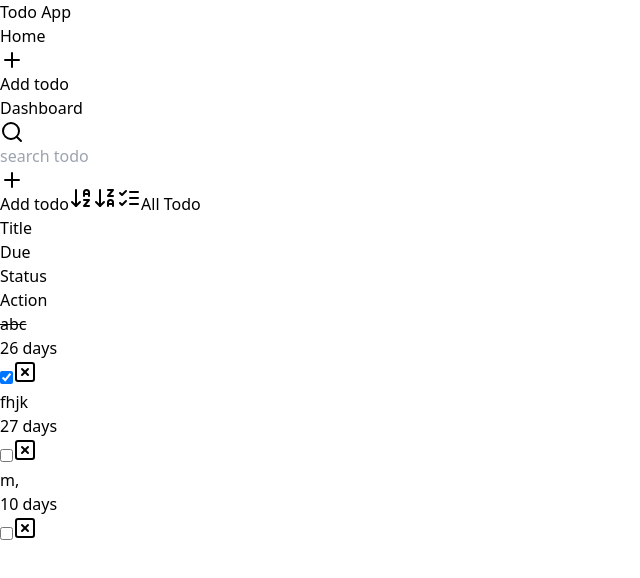
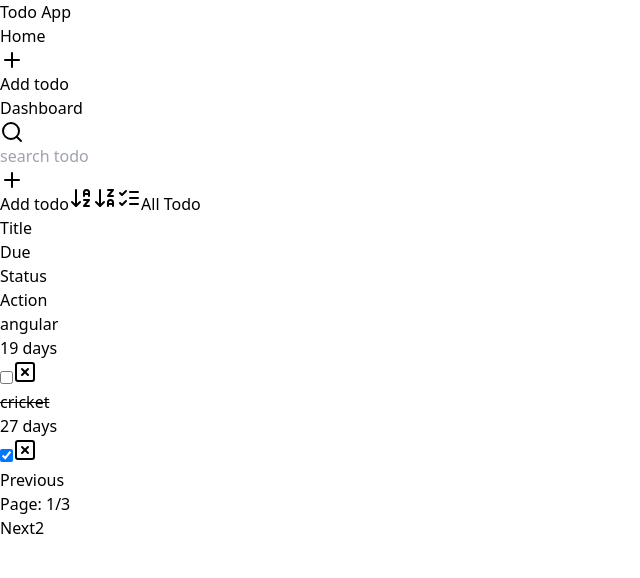
Before and after one commit to dinnupatel100/react-assignments, a React (Vite) app in the folder react-app/: page / in a window 1280 px wide. Shown: the top 578 px of the page, without its empty margins (0-640 px from the left). Built offline with nearby package versions, Linux system fonts and the light colour scheme; data requests are answered from the project's data file.

Commit message:
add assignment7

```diff
--- a/react-app/db.json
+++ b/react-app/db.json
@@ -1,28 +1,44 @@
 {
   "todos": [
     {
-      "id": "c69a",
-      "title": "abc",
-      "description": "fdja",
-      "assignee": "vgahbj",
-      "dueDate": "2024-03-28",
+      "id": "9cac",
+      "title": "react",
+      "description": "react",
+      "assignee": "jkl",
+      "dueDate": "2024-03-29",
       "isCompleted": true
     },
     {
-      "id": "ed72",
-      "title": "fhjk",
-      "description": "ajfdbk",
-      "assignee": "hgvhjfdman",
+      "id": "7c0d",
+      "title": "cricket",
+      "description": "cricket",
+      "assignee": "hjk",
       "dueDate": "2024-03-29",
-      "isCompleted": false
+      "isCompleted": true
     },
     {
-      "id": "fab8",
-      "title": " m, ",
-      "description": ",mnn",
-      "assignee": "knjiji",
-      "dueDate": "2024-03-12",
-      "isCompleted": false
+      "title": "java",
+      "description": "java",
+      "assignee": "shubh",
+      "dueDate": "2024-03-28",
+      "isCompleted": true,
+      "id": "gRpfBZf"
+    },
+    {
+      "title": "python",
+      "description": "python",
+      "assignee": "shubham",
+      "dueDate": "2024-03-21",
+      "isCompleted": false,
+      "id": "E5tJ07P"
+    },
+    {
+      "title": "angular",
+      "description": "angular",
+      "assignee": "shubham",
+      "dueDate": "2024-03-21",
+      "isCompleted": false,
+      "id": "vDj_W5w"
     }
   ]
 }
--- a/react-app/index.html
+++ b/react-app/index.html
@@ -9,6 +9,5 @@
   <body>
     <div id="root" class="bg-gray-50 h-auto" ></div>
     <script type="module" src="/src/main.tsx"></script>
-
   </body>
 </html>
--- a/react-app/package.json
+++ b/react-app/package.json
@@ -11,10 +11,11 @@
     "preview": "vite preview"
   },
   "dependencies": {
+    "@tanstack/react-query": "^5.25.0",
     "axios": "^1.6.7",
     "date-fns": "^3.3.1",
     "formik": "^2.4.5",
-    "json-server": "^1.0.0-alpha.23",
+    "json-server": "^0.17.4",
     "lucide-react": "^0.350.0",
     "react": "^18.2.0",
     "react-dom": "^18.2.0",
--- a/react-app/src/App.tsx
+++ b/react-app/src/App.tsx
@@ -5,10 +5,14 @@ import AddTodo from './components/AddTodo'
 import Error from './components/Error'
 import ViewTodo from './components/ViewTodo'
 import Navbar from './components/Navbar'
+import { QueryClientProvider, QueryClient } from '@tanstack/react-query'
+
+const queryClient = new QueryClient();
 
 function App() {
   return  (<>
-      <BrowserRouter>
+    <BrowserRouter>
+      <QueryClientProvider client={queryClient}>
         <Navbar/>
         <Routes>
           <Route path='/' element={<Todo />}/>
@@ -16,7 +20,8 @@ function App() {
           <Route path= '/view/:id' element={<ViewTodo/>}/>
           <Route path= '*' element={<Error/>}/>
         </Routes >
-      </BrowserRouter>
+      </QueryClientProvider>
+    </BrowserRouter>
     </>
   )
 }
--- a/react-app/src/components/AddTodo.tsx
+++ b/react-app/src/components/AddTodo.tsx
@@ -40,7 +40,8 @@ const AddTodo = () => {
     }).then(()=>{
       navigate('/')
     })
-}
+  }
+
   return (
     <Formik
       initialValues={initialValues}
--- a/react-app/src/components/Todo.tsx
+++ b/react-app/src/components/Todo.tsx
@@ -1,26 +1,33 @@
 import { useState, useEffect } from "react";
-import {useFetch} from '../hooks/useFetch';
 import { Link, useNavigate } from "react-router-dom";
 import {formatDistance} from "date-fns"
 import { ArrowDownAZ, ArrowDownZA, ListChecks, Plus, Search, XSquare} from "lucide-react"
-
-export interface ITodo {
-  id: number;
-  title: string;
-  description: string;
-  assignee: string;
-  isCompleted: boolean;
-  dueDate: string;
-}
+import { ITodo } from "../types/ITodo";
+import { useMutation, useQuery } from "@tanstack/react-query";
+import axios from 'axios';
 
  const Todo = () => {
   // todo data
-  const {data, error, isLoading} = useFetch('http://localhost:5000/todos');
   const [todos, setTodos] = useState<ITodo[]>([]);
   const navigate = useNavigate();
   const [search, setSearch] = useState<string>("");
+  const [page, setPage] = useState<number>(1);
+  const [limit, setLimit] = useState<number>(2);
+  const [order, setOrder] = useState<string>("asc");
+  const [todoStatus, setTodoStatus] = useState<string>('')
+  const [totalpages, setTotalPages] = useState(1)
+  const {data, error, isPending} = useQuery({
+    queryKey: ['todos',page,limit,search,order, todoStatus],
+    queryFn: async() => {
+        const res = await axios.get(`http://localhost:5000/todos?_page=${page}&_limit=${limit}&title_like=${search}&_sort=title&_order=${order}&isCompleted_like=${todoStatus}`);
+        setTotalPages(Math.ceil(res.headers['x-total-count']/limit))
+        if(!limit) setTotalPages(1)
+        return res.data
+    },
+  })
 
   useEffect(()=>{
+    if(!data) return;
     setTodos(data)
   },[data])
 
@@ -40,33 +47,8 @@ export interface ITodo {
     })
   };
 
-  const handleSearch = (e:any) => {
-    const searchVal = e.target.value
-    setSearch(searchVal)
-    if(searchVal){
-      const newArr = todos.filter(todo=>todo.title.toLowerCase().includes(searchVal.toLowerCase()))
-      setTodos(newArr)
-    }else{
-      setTodos(data)
-    }
-  }
-
-  const handleSort = (order:string) => {
-    if (order == 'asc')
-    {
-      setTodos([...todos].sort((a,b)=>a.title.localeCompare(b.title)))
-    }else if (order == 'desc')
-    {
-      setTodos([...todos].sort((a,b)=>b.title.localeCompare(a.title)))
-    }
-  }
-
-  const handleStatus = () => {
-    setTodos(todos.filter(todo=>todo.isCompleted))
-  }
-
-  const handleTodos = () => {
-    setTodos(data);
+  if(error){
+    return <p>{error.message}</p>
   }
 
   return (
@@ -83,27 +65,27 @@ export interface ITodo {
           className="px-10 h-10 bg-indigo-50 rounded-xl w-96 border focus:outline-none focus:border-gray-400 "
           placeholder="search todo"
           value={search}
-          onChange={handleSearch}
+          onChange={(e)=>{setSearch(e.target.value);setPage(1)}}
         />
         </div>
         <button className="flex bg-gray-900 py-2 rounded-xl w-30 p-2 text-sm text-white shadow-lg hover:text-gray-950 hover:bg-white border-solid border-2 border-gray-900 ">
           <Link to='/add' className="flex"><Plus className="h-5" /> Add todo </Link>
         </button>
         <button className="text-white bg-gray-800 px-3 py-1 rounded-md hover:bg-white hover:text-black border-solid border-2 border-gray-900"
-          onClick={()=>handleSort('asc')}> <ArrowDownAZ />
+          onClick={()=>setOrder('asc')}> <ArrowDownAZ />
         </button>
         <button className="text-white bg-gray-800 px-3 py-1 rounded-md hover:bg-white hover:text-black border-solid border-2 border-gray-900"
-          onClick={()=>handleSort('desc')}> <ArrowDownZA />
+          onClick={()=>setOrder('desc')}> <ArrowDownZA />
         </button>
         <button className="text-white bg-gray-800 px-3 py-1 rounded-md hover:bg-white hover:text-black border-solid border-2 border-gray-900"
-          onClick={handleStatus}><ListChecks />
+          onClick={()=>{setTodoStatus('true'); setPage(1)}}><ListChecks />
         </button>
         <button className="text-white bg-gray-800 px-3 py-1 rounded-md hover:bg-white hover:text-black border-solid border-2 border-gray-900"
-          onClick={handleTodos}>All Todo
+          onClick={()=>setTodoStatus('')}>All Todo
         </button>
       </div>
       </div>
-      { isLoading && <h3>Loading......</h3> }
+      { isPending ? <h3>Loading......</h3> :
       <div className="divide-y my-8 ">
         <div className="grid grid-cols-5 gap-0 py-2 font-serif font-bold text-xl text-center">
           <p className="row-span-3 px-5">Title</p>
@@ -149,7 +131,18 @@ export interface ITodo {
           </div>
         ))
       }
+        <div className="flex justify-center gap-10">
+          <button className="mt-10 bg-gray-800 px-3 py-1 text-white rounded-md disabled:opacity-45"
+            onClick={()=>setPage((page)=>page-1)} disabled={page === 1}>Previous
+          </button>
+          <p className="mt-10">Page: {page}/{totalpages}</p>
+          <button className="mt-10 bg-gray-800 px-3 py-1 text-white rounded-md disabled:opacity-45"
+            onClick={()=>setPage((page)=>page+1)} disabled={page >= totalpages}>Next
+          </button>
+          <input className="mt-10 w-20" type="number" placeholder="limit" value={limit} onChange={(e)=>{setLimit(parseInt(e.target.value));setPage(1)}}/>
+        </div>
       </div>
+      }
     </div>
     </div>
   );
--- a/react-app/src/hooks/useFetch.tsx
+++ b/react-app/src/hooks/useFetch.tsx
@@ -1,35 +1,15 @@
-import { useState, useEffect } from 'react';
+import {useQuery} from '@tanstack/react-query'
+import axios from 'axios';
+import { ITodo } from '../types/ITodo';
 
-type ITodo = {
-  id: number;
-  title: string;
-  description: string;
-  assignee: string;
-  isCompleted: boolean;
-  dueDate: string;
-}
 
 export const useFetch = (url:string)=>{
-  const [data,setData] = useState<ITodo[]>([])
-  const [error,setError] = useState<string>('')
-  const [isLoading, setIsLoading] = useState<boolean>(false)
+  const {data, error, isPending} = useQuery({
+        queryKey: ['todos'],
+        queryFn: async() => await axios.get<ITodo[]>(url)
+  })
 
-  useEffect(()=>{
-      const fetchData = async ()=>{
-          try{
-              setIsLoading(true)
-              const res = await fetch(url).then(res=>res.json()).catch(rej => { throw new Error(`${rej}`)})
-              setData(res)
-              setError('')
-              setIsLoading(false)
-          }catch(err:any){
-              setError(err)
-              setData([])
-              setIsLoading(false)
-          }
-      }
-      fetchData()
-  },[])
+  console.log("Data : ", data?.data);
 
-  return { data ,error ,isLoading}
+  return { data, error, isPending }
 }
--- a/react-app/src/main.tsx
+++ b/react-app/src/main.tsx
@@ -6,5 +6,5 @@ import './index.css'
 ReactDOM.createRoot(document.getElementById('root')!).render(
   <React.StrictMode>
     <App/>
-  </React.StrictMode>,
+  </React.StrictMode>
 )
--- /dev/null
+++ b/react-app/src/types/ITodo.tsx
@@ -0,0 +1,9 @@
+
+export interface ITodo {
+  id: number;
+  title: string;
+  description: string;
+  assignee: string;
+  isCompleted: boolean;
+  dueDate: string;
+}
```
Also changed, not shown: react-app/src/components/ViewTodo.tsx (+1 -9 lines), react-app/src/stylesheets/Todo.css (deleted, +0 -28 lines), 1 other file (tests, documents, lock files or other folders).
